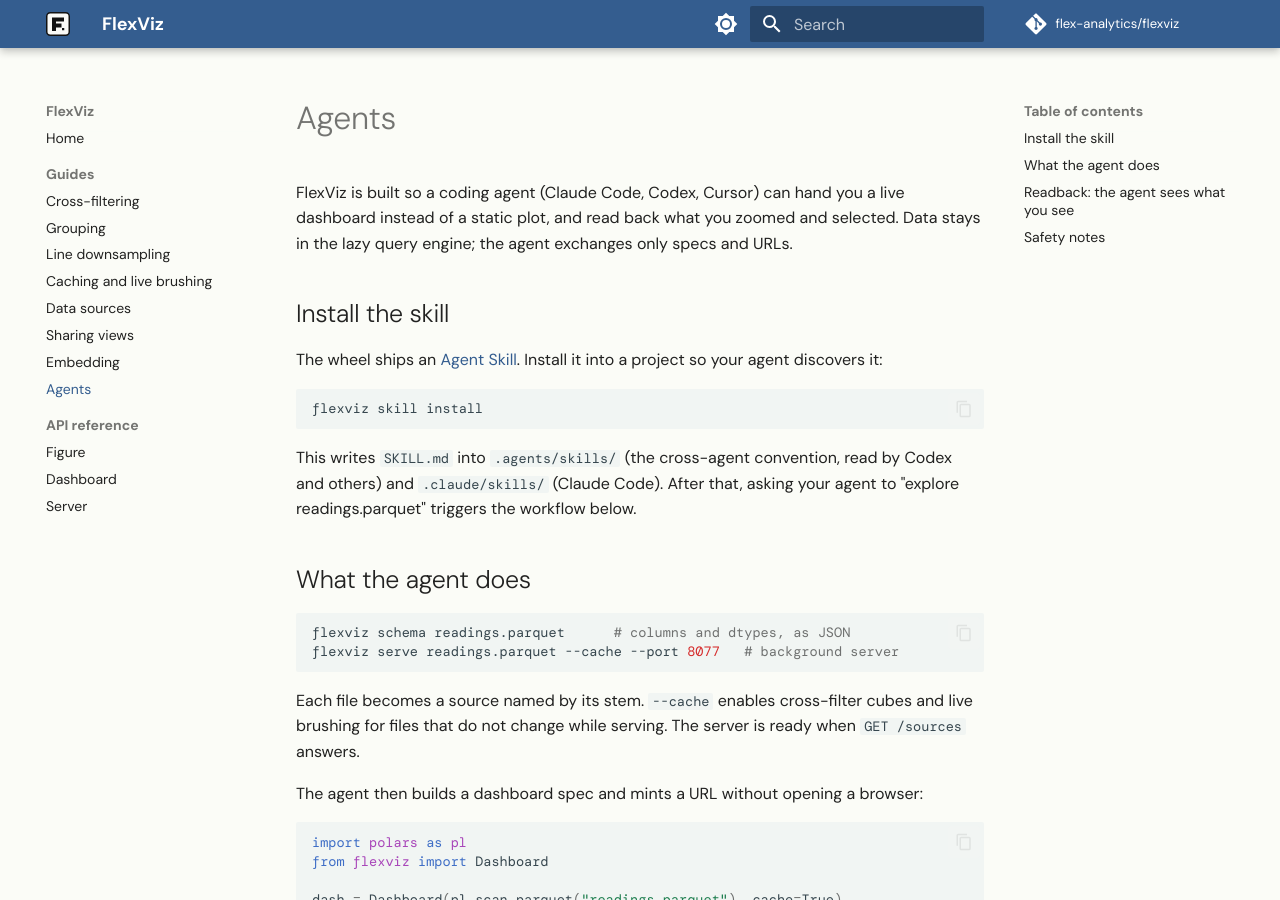
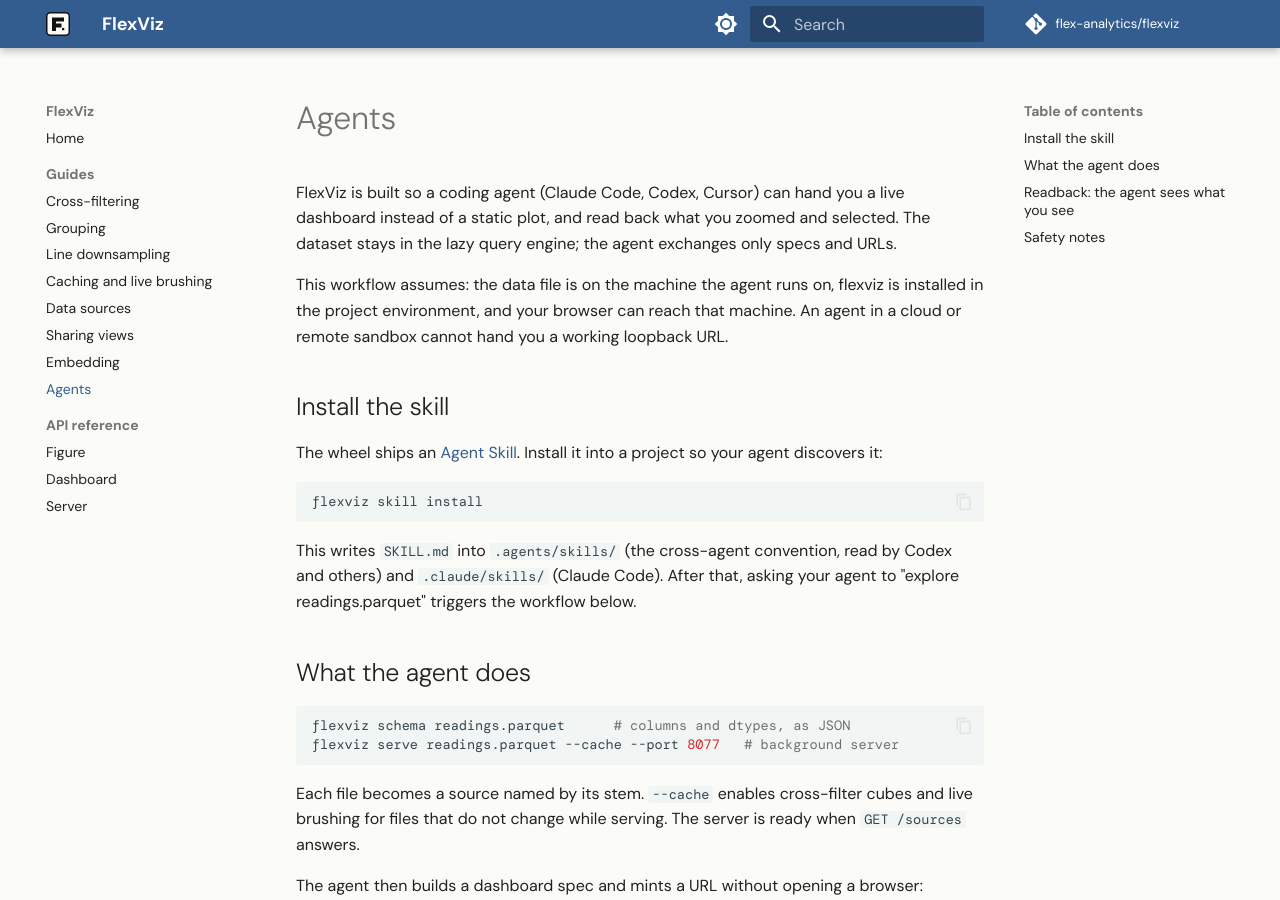
Before and after one commit to flex-analytics/flexviz, an MkDocs documentation site: the page built from docs/guides/ai-agents.md, in a window 1280 px wide and 900 px high. Built offline with MkDocs 1.6.1 and Material for MkDocs 9.7.7, drawn with Linux system fonts in a browser that asks for light colours; some web fonts are replaced; comment, search, counter and statistics services are not loaded.

Commit message:
docs(skill): honest data-flow, performance, and prerequisite wording
- The "only aggregates reach the browser" claim was imprecise: min/max
  line downsampling ships bounded samples of real data values. The
  skill, guide, and share_url docstring now distinguish: full dataset
  stays server-side; browser gets bounded aggregates plus representative
  samples; flexvizState() exposes spec and interaction state, not trace
  payloads; schema, samples, and selections can enter agent context.
- Performance claims scoped to the published benchmarks; larger-than-RAM
  streaming marked work-in-progress, matching the README.
- "Self-contained URL" reworded: the spec is self-contained, the
  dashboard still needs a running server with the source registered.
- The docs guide states the same prerequisites as the skill (local file,
  reachable host); a cloud agent cannot hand out a loopback URL.
- Skill gains the all-numeric fallback (split metric families across
  figures).

```diff
--- a/docs/guides/ai-agents.md
+++ b/docs/guides/ai-agents.md
@@ -2,8 +2,13 @@
 
 FlexViz is built so a coding agent (Claude Code, Codex, Cursor) can hand you
 a live dashboard instead of a static plot, and read back what you zoomed and
-selected. Data stays in the lazy query engine; the agent exchanges only
-specs and URLs.
+selected. The dataset stays in the lazy query engine; the agent exchanges
+only specs and URLs.
+
+This workflow assumes: the data file is on the machine the agent runs on,
+flexviz is installed in the project environment, and your browser can reach
+that machine. An agent in a cloud or remote sandbox cannot hand you a
+working loopback URL.
 
 ## Install the skill
 
```
Also changed, not shown: flexviz/skills/flexviz-explore/SKILL.md (+18 -7 lines), 1 other file.
